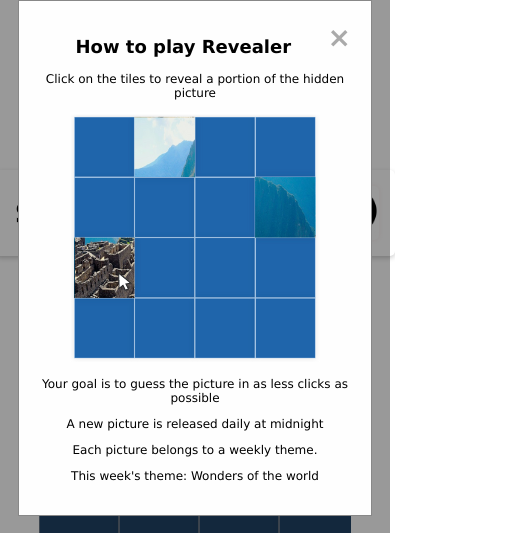
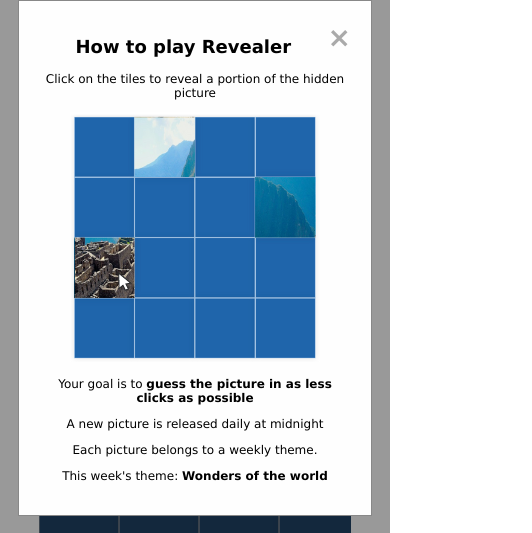
Before and after one commit to ankibues/Revealer, a React (Create React App) app: page / in a window 390 px wide. Shown: the top 533 px of the page, 532 px wide, since content can reach past the window. Built offline with nearby package versions, Linux system fonts and the light colour scheme; no server answers.

Commit message:
UI_update

```diff
--- a/src/components/HowToPlayModal.js
+++ b/src/components/HowToPlayModal.js
@@ -13,10 +13,10 @@ const HowToPlayModal = ({ isOpen, onClose, theme }) => {
         <div className="modal-image-container">
           <img src='image/HowToPlay.png' alt="Gameboard" />
         </div>
-        <p>Your goal is to guess the picture in as less clicks as possible</p>
+        <p>Your goal is to  <b> guess the picture in as less clicks as possible</b></p>
         <p>A new picture is released daily at midnight</p>
         <p>Each picture belongs to a weekly theme.</p>
-        <p>This week's theme: {theme} </p>
+        <p>This week's theme: <b>{theme}</b>  </p>
 
       </div>
 
--- a/src/components/RevealerGame.js
+++ b/src/components/RevealerGame.js
@@ -29,11 +29,6 @@ const RevealerGame = ({ imageSrc, answer, credit, crediturl,theme}) => {
   const [showHint, setShowHint] = useState(true);
   const [modalString,setmodalString]= useState('');
   const wrapperRef = useRef(null);
-
-
-  const handleHintClick = () => {
-    setShowHint(false);
-  };
 
 
   useEffect(() => {
@@ -254,6 +249,11 @@ const RevealerGame = ({ imageSrc, answer, credit, crediturl,theme}) => {
     setShowHowToModal(false);
   };
 
+  const handleHintClick = () => {
+    setShowHint(false);
+  };
+
+
 
   return (
     <div className="gameContainer">
@@ -268,14 +268,14 @@ const RevealerGame = ({ imageSrc, answer, credit, crediturl,theme}) => {
       <div className="scoreAndHelpAndGridSizeLabel">
       <div className="score">Score: {finalScore !== null ? `${finalScore}` : `${score}`}</div>
 
-      <label className="grid-size-label">
+      <label className={`grid-size-label ${gameHasStarted ? "game-started" : ""}`}>
 
               <select
                    value={gridSize}
                   onChange={handleGridSizeChange}
                   disabled={gameHasStarted}
-                  onMouseOver={gameHasStarted ? showCustomTooltip : null}
-                  onMouseOut={gameHasStarted ? hideCustomTooltip : null}
+                  //  onMouseOver={gameHasStarted ? showCustomTooltip : null}
+                  //  onMouseOut={gameHasStarted ? hideCustomTooltip : null}
                   >
 
                     <option value="3">3x3</option>
@@ -283,7 +283,7 @@ const RevealerGame = ({ imageSrc, answer, credit, crediturl,theme}) => {
                     <option value="5">5x5</option>
 
                   </select>
-                  <div id="custom-tooltip" style={{ display: 'none' }}>Grid can't be changed once the game has started</div>
+                  <div id="custom-tooltip" >Grid can't be changed once the game has started</div>
                 </label>
 
 
--- a/src/styles/RevealerGame.css
+++ b/src/styles/RevealerGame.css
@@ -26,13 +26,6 @@ body, html {
   }
 
 
-
-
-  .score-display {
-    font-size: 2rem;
-    margin: 20px 20px 20px 20px;
-  }
-
   .scoreAndHelpAndGridSizeLabel {
     display: flex;
     width:400px;
@@ -41,17 +34,17 @@ body, html {
     padding: 10px 0; /* Adds padding above and below the items */
    /* Light background for the container */
     border-radius: 5px;
-    box-shadow: 0 2px 5px rgba(0,0,0,0.2);
+    /*box-shadow: 0 2px 5px rgba(0,0,0,0.2);*/
     margin-bottom: 15px;
   }
   .score {
-    font-size: 1.2em; /* Larger text for score */
+    font-size: 0.8em; /* Larger text for score */
     font-weight: bold; /* Make the score text bold */
     margin-right: 20px; /* Spacing to the right of the score */
   }
 
   .grid-size-label {
-    position: relative;
+    font-size: 0.8em;
     display: flex;
     flex-direction: column;
     align-items: center;
@@ -59,7 +52,8 @@ body, html {
 
   }
   .grid-size-label select {
-    font-size: 1em;
+    position: relative;
+    font-size: 0.8em;
     padding: 5px 10px; /* Padding inside the select box */
     border-radius: 5px; /* Rounds the corners of the select box */
     cursor: pointer; /* Changes the cursor to indicate it's selectable */
@@ -69,22 +63,22 @@ body, html {
 
   #custom-tooltip {
     position: absolute;
-    bottom: 1px; /* Adjust the position as needed */
     left: 50%;
-    transform: translateX(-150%);
+    transform: translateX(-20%);
+    transform: translateY(100%);
     white-space: nowrap; /* Ensures the tooltip text doesn't wrap */
-    background-color: #edd2d2;
+    background-color: #ffffff;
     padding: 5px;
     border-radius: 3px;
     box-shadow: 0 2px 5px rgba(0,0,0,0.1);
-    visibility: hidden; /* Hide by default */
-    opacity: 0;
+    opacity: 1;
+    visibility: hidden;
     transition: opacity 0.3s, visibility 0.3s;
     z-index: 1000;
+    font-size: 0.6em;
   }
-
-  .grid-size-label:hover #custom-tooltip {
-    visibility: visible; /* Show on hover */
+  .grid-size-label.game-started:hover #custom-tooltip {
+    visibility: visible;
     opacity: 1;
   }
 
@@ -97,8 +91,8 @@ body, html {
   }
 
   .howToPlayButton img {
-    width: 50px;
-    height: 50px;
+    width: 35px;
+    height: 35px;
   }
   .gridContainer {
     position:relative;
@@ -160,7 +154,7 @@ body, html {
   .gameInfo {
     display:flex;
     flex-direction: column;
-    align-items: flex-start;
+    align-items:center;
     position: relative;
 
   }
@@ -360,16 +354,50 @@ body, html {
       background-color: #f2f2f2; /* Light grey background color on hover */
     }
 
+  .scoreAndHelpAndGridSizeLabel {
+    display: flex;
+    width: 80vw;
+    justify-content: space-around;
+    align-items: center;
+    padding: 10px 0; /* Adds padding above and below the items */
+   /* Light background for the container */
+    border-radius: 5px;
+    /*box-shadow: 0 2px 5px rgba(0,0,0,0.2);*/
+    margin-bottom: 15px;
+  }
+  .score {
+    font-size: 0.8em; /* Larger text for score */
+    margin-right: 20px; /* Spacing to the right of the score */
+  }
 
-
-    .grid-size-label {
-      margin-top: 1px;
-      display: flex;
-      align-items: left;
-      gap: 10px;
-      margin-top: 10px;
-      flex-direction: column;
-
-    }
+  .grid-size-label {
+    font-size: 0.8em;
+    position: relative;
+    display: flex;
+    flex-direction: column;
+    align-items: center;
+    margin: 2px 2px 2px 2px;
 
   }
+  .grid-size-label select {
+    font-size: 0.8em;
+    padding: 5px 10px; /* Padding inside the select box */
+    border-radius: 5px; /* Rounds the corners of the select box */
+    cursor: pointer; /* Changes the cursor to indicate it's selectable */
+    border-color: #f2f2f2;
+  }
+
+  .howToPlayButton {
+    background: none;
+    border: none;
+    cursor: pointer;
+    padding: 0;
+    margin: 6px 6px 6px 6px;
+  }
+
+  .howToPlayButton img {
+    width: 25px;
+    height: 25px;
+  }
+
+  }
```
